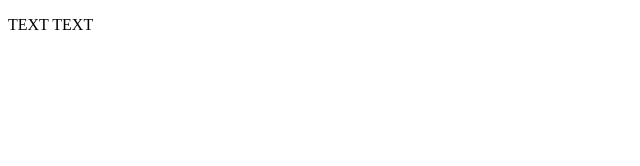
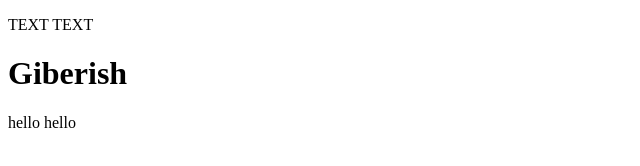
Before and after one commit to igor-kalkov/Test, a plain HTML site: page index.html in a window 1280 px wide. Shown: the whole page, without its empty margins (0-640 px from the left). Drawn offline with Linux system fonts and the light colour scheme.

Commit message:
Description

```diff
--- a/index.html
+++ b/index.html
@@ -7,5 +7,7 @@
 </head>
 <body>
     <p>TEXT TEXT</p>
+    <h1>Giberish</h1>
+    hello hello
 </body>
 </html>
```
